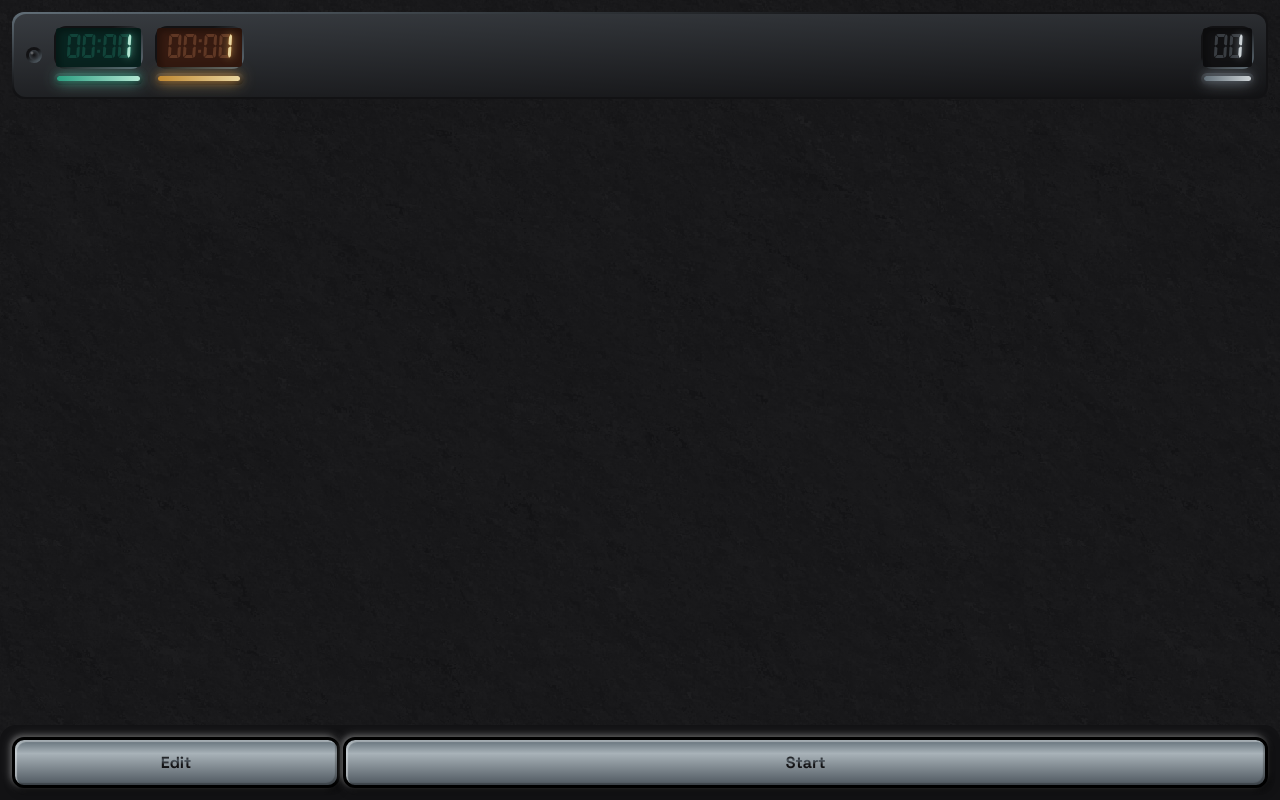
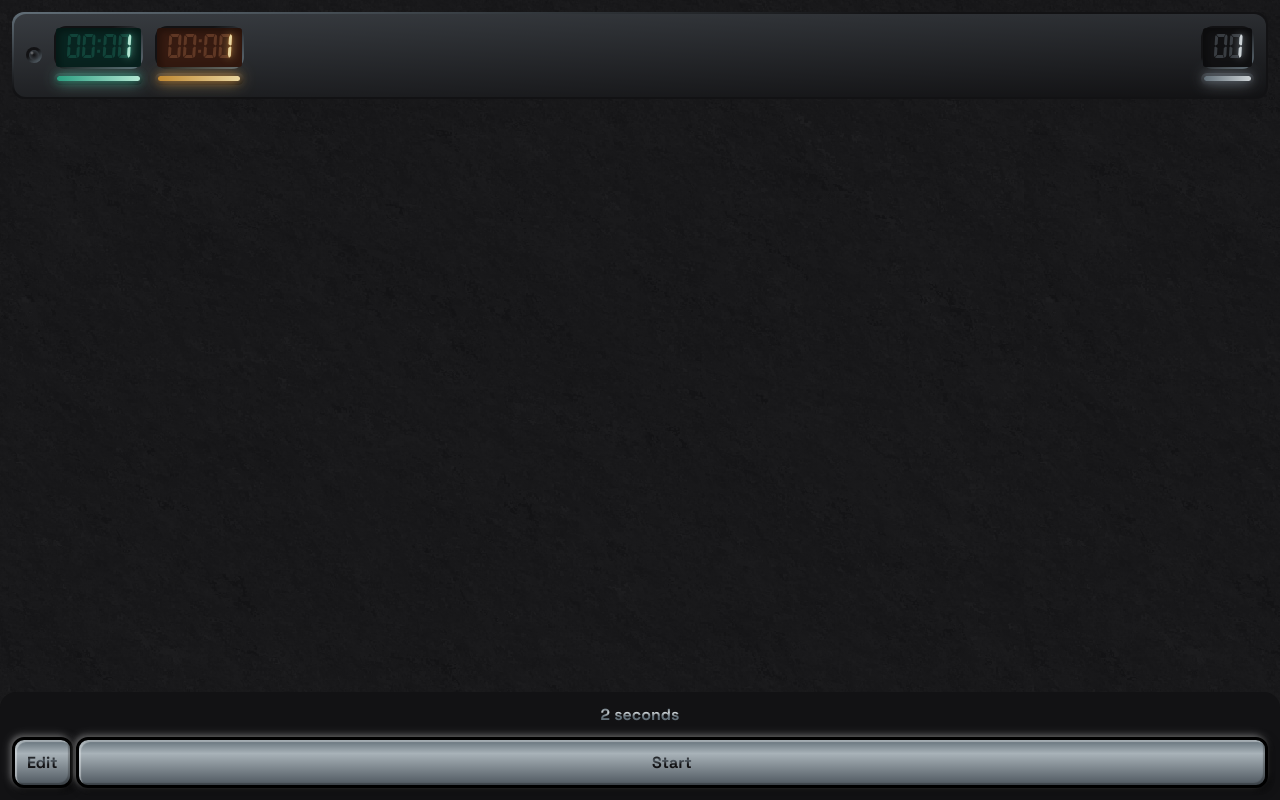
Before and after one commit to hanslissi/circleTimer, a React (Vite) app: page / in a window 1280 px wide. Built offline with nearby package versions, Linux system fonts and the light colour scheme.

Commit message:
unify action styles and include duration in edit and timer page

```diff
--- a/src/pages/EditPage/EditPage.module.css
+++ b/src/pages/EditPage/EditPage.module.css
@@ -11,28 +11,5 @@
   gap: var(--gap-md);
 
   padding: var(--gap-md);
-  padding-bottom: 6rem;
+  padding-bottom: 8rem;
 }
-
-.bottomFloading {
-  position: fixed;
-  bottom: 0;
-}
-
-.buttonsSection {
-  display: flex;
-  flex-direction: row;
-  gap: var(--gap-sm);
-
-  width: 100%;
-  padding: var(--gap-md);
-  box-sizing: border-box;
-
-  background-color: var(--c-graysky-950);
-  border-top-left-radius: var(--radius-lg);
-  border-top-right-radius: var(--radius-lg);
-}
-
-.saveButton {
-  flex: 1;
-}
--- a/src/pages/EditPage/components/AddEditSheet.module.css
+++ b/src/pages/EditPage/components/AddEditSheet.module.css
@@ -31,7 +31,3 @@
 .thumbwheelWorkRest {
   display: flex;
 }
-
-.addButton {
-  flex: 1;
-}
--- /dev/null
+++ b/src/pages/PageStyles.module.css
@@ -0,0 +1,32 @@
+.bottomFloating {
+  position: fixed;
+  bottom: 0;
+}
+
+.actionBox {
+  display: flex;
+  flex-direction: column;
+  gap: var(--gap-md);
+
+  width: 100%;
+  padding: var(--gap-md);
+  box-sizing: border-box;
+
+  background-color: var(--c-graysky-950);
+  border-top-left-radius: var(--radius-lg);
+  border-top-right-radius: var(--radius-lg);
+}
+
+.buttonsSection {
+  display: flex;
+  flex-direction: row;
+  gap: var(--gap-sm);
+}
+
+.primaryButton {
+  flex: 1;
+}
+
+.durationDisplay {
+  text-align: center;
+}
--- a/src/pages/TimerPage/TimerPage.module.css
+++ b/src/pages/TimerPage/TimerPage.module.css
@@ -9,27 +9,3 @@
   padding: var(--gap-md);
   padding-bottom: 8rem;
 }
-
-.buttonsSection {
-  display: flex;
-  flex-direction: row;
-  gap: var(--gap-sm);
-
-  position: fixed;
-  bottom: 0;
-  width: 100%;
-  padding: var(--gap-md);
-  box-sizing: border-box;
-
-  background-color: var(--c-graysky-950);
-  border-top-left-radius: var(--radius-lg);
-  border-top-right-radius: var(--radius-lg);
-}
-
-.editButton {
-  flex: 1;
-}
-
-.startStopButton {
-  flex: 3;
-}
--- a/src/pages/TimerPage/TimerPage.tsx
+++ b/src/pages/TimerPage/TimerPage.tsx
@@ -1,15 +1,20 @@
 import { useNavigate } from "react-router";
+import { clsx } from "clsx";
 import Button from "@components/Button";
 import { useTimerConfigStore } from "@state/timerConfig/useTimerConfigStore";
 import { PageLayoutWrapper } from "@layouts/PageLayoutWrapper/PageLayoutWrapper";
 import CircleTimerStepsDisplay from "@components/CircleTimerSteps/CircleTimerStepsDisplay";
 import { useStopwatchStore } from "@state/stopwatch/useStopwatchStore";
 import { ROUTE_PATHS } from "@pages/constants";
+import { secondsToText } from "@utils/timeDisplayUtils";
+import { calcTimerDuration } from "@utils/timerUtils";
+import pageStyles from "../PageStyles.module.css";
 import styles from "./TimerPage.module.css";
 
 const TimerPage = () => {
   const navigate = useNavigate();
   const isStopwatchRunning = useStopwatchStore((state) => state.isRunning);
+  const secondsPassed = useStopwatchStore((state) => state.secondsPassed);
   const startStopwatch = useStopwatchStore((state) => state.start);
   const resetStopwatch = useStopwatchStore((state) => state.reset);
   const timerSteps = useTimerConfigStore((state) => state.steps);
@@ -38,13 +43,16 @@ const TimerPage = () => {
             key={isStopwatchRunning ? "running" : "idle"}
           />
         </div>
-        <div className={styles.buttonsSection}>
-          <Button onClick={handleClickEdit} className={styles.editButton}>
-            Edit
-          </Button>
-          <Button onClick={handleClickStartStop} className={styles.startStopButton}>
-            {isStopwatchRunning ? "Stop" : "Start"}
-          </Button>
+        <div className={clsx(pageStyles.bottomFloating, pageStyles.actionBox)}>
+          <h4 className={clsx(pageStyles.durationDisplay, "shinyTextLight")}>
+            {secondsToText(calcTimerDuration(timerSteps) - secondsPassed)}
+          </h4>
+          <div className={pageStyles.buttonsSection}>
+            <Button onClick={handleClickEdit}>Edit</Button>
+            <Button onClick={handleClickStartStop} className={pageStyles.primaryButton}>
+              {isStopwatchRunning ? "Stop" : "Start"}
+            </Button>
+          </div>
         </div>
       </div>
     </PageLayoutWrapper>
--- a/src/utils/timerUtils.ts
+++ b/src/utils/timerUtils.ts
@@ -27,6 +27,13 @@ export function calcCurrentTimerStep(secondsPassed: number, timerStep: TimerStep
   };
 }
 
-export function calcStepDuration(timerStep: TimerStep) {
+export function calcStepDuration(timerStep: TimerStep): number {
   return (timerStep.workSeconds + timerStep.restSeconds) * timerStep.repetitions;
 }
+
+export function calcTimerDuration(timerSteps: TimerStep[]): number {
+  return timerSteps.reduce(
+    (prevSumSeconds, timerStep) => prevSumSeconds + calcStepDuration(timerStep),
+    0,
+  );
+}
```
Also changed, not shown: src/pages/EditPage/EditPage.tsx (+13 -4 lines), src/pages/EditPage/components/AddEditSheet.tsx (+4 -4 lines).
